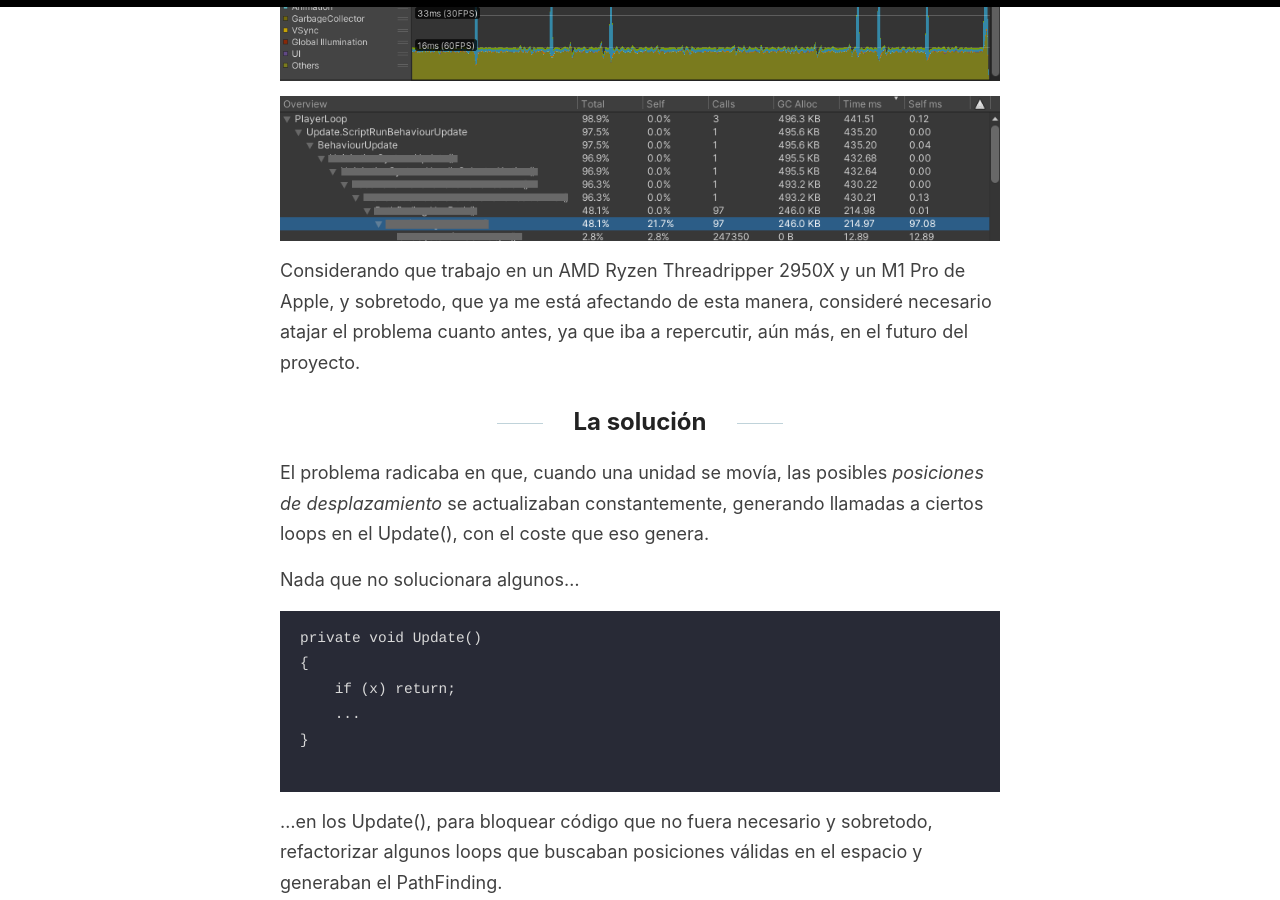
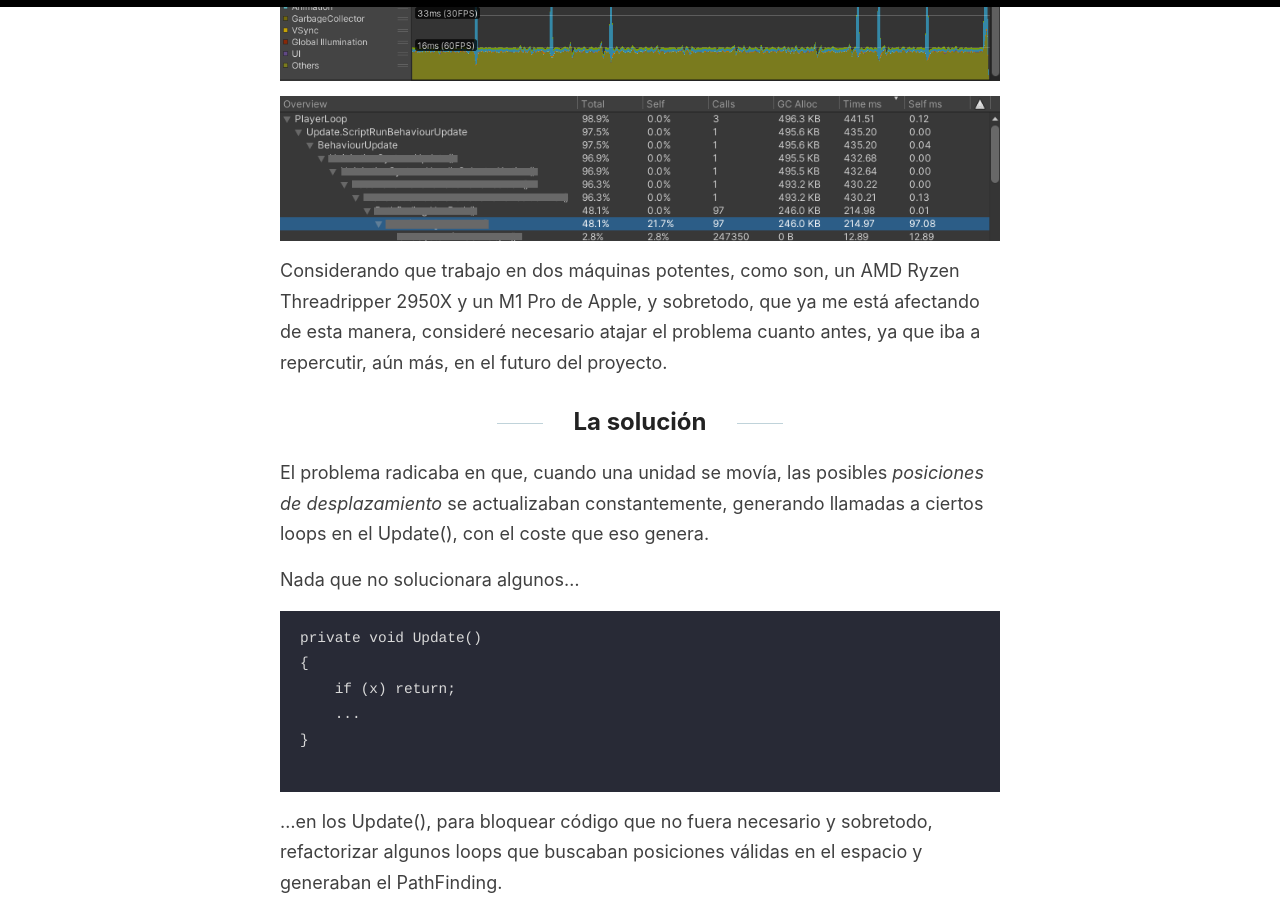
Before and after one commit to sramirezrubio/sramirezrubio.github.io, a Jekyll site: the page built from _posts/2022-09-27-problemas-de-rendimiento-con-el-movimiento-con-la-CPU.md, in a window 1280 px wide and 900 px high, scrolled down 856 px. Built offline with Jekyll 4.4.1, drawn with Linux system fonts in a browser that asks for light colours.

Commit message:
Update 2022-09-27-problemas-de-rendimiento-con-el-movimiento-con-la-CPU.md

```diff
--- a/_posts/2022-09-27-problemas-de-rendimiento-con-el-movimiento-con-la-CPU.md
+++ b/_posts/2022-09-27-problemas-de-rendimiento-con-el-movimiento-con-la-CPU.md
@@ -17,7 +17,7 @@ Tras trastear bastante con el profiler de Unity, he conseguido detectar donde es
 
 ![](/images/cpu-profiler/cpu-profiler-performance-2.png)
 
-Considerando que trabajo en un AMD Ryzen Threadripper 2950X y un M1 Pro de Apple, y sobretodo, que ya me está afectando de esta manera, consideré necesario atajar el problema cuanto antes, ya que iba a repercutir, aún más, en el futuro del proyecto.
+Considerando que trabajo en dos máquinas potentes, como son, un AMD Ryzen Threadripper 2950X y un M1 Pro de Apple, y sobretodo, que ya me está afectando de esta manera, consideré necesario atajar el problema cuanto antes, ya que iba a repercutir, aún más, en el futuro del proyecto.
 
 ## La solución
 El problema radicaba en que, cuando una unidad se movía, las posibles *posiciones de desplazamiento* se actualizaban constantemente, generando llamadas a ciertos loops en el Update(), con el coste que eso genera.
```
